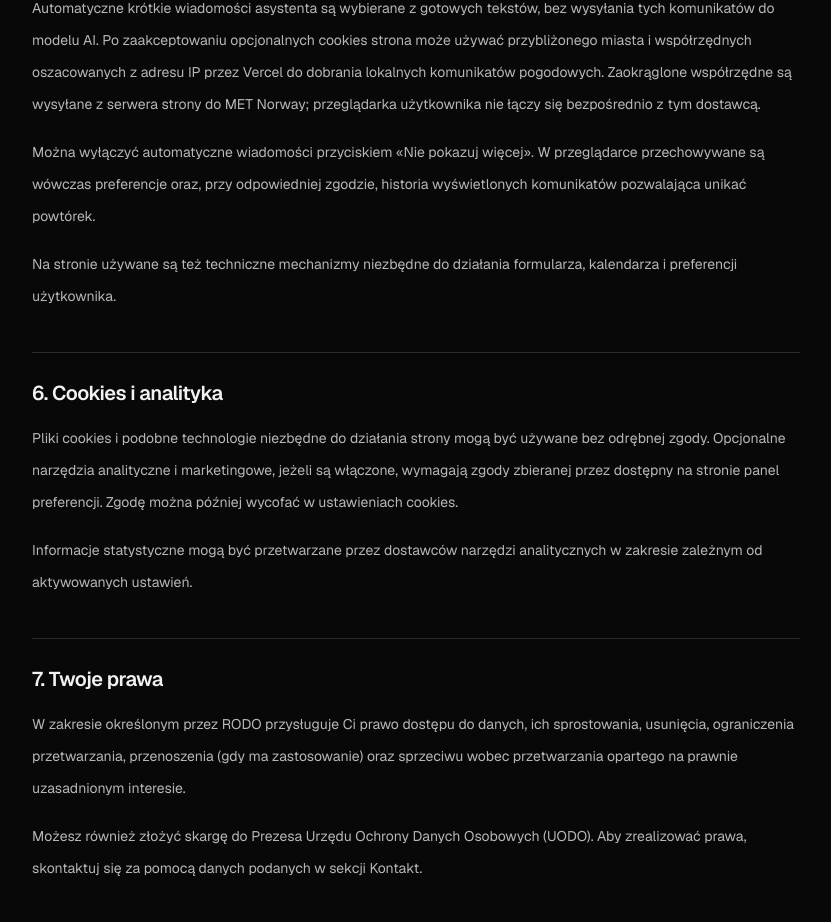
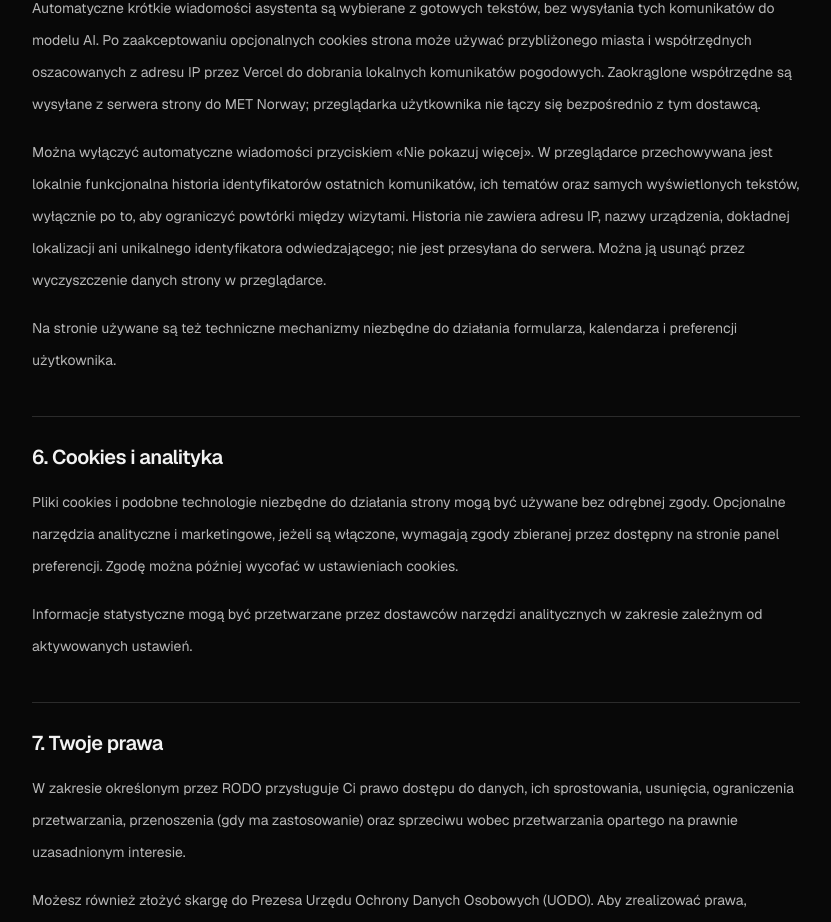
Before and after one commit to ft4k696bk6-prog/kacper-portfolio, a Next.js app: page /polityka-prywatnosci in a window 1280 px wide. Shown: the part 2013-2935 px from the top of the page, without its empty margins (224-1055 px from the left). Built offline with nearby package versions, Linux system fonts and the light colour scheme; no server answers.

Commit message:
docs(privacy): explain local-only anonymous shuffle history for repeat avoidance

```diff
--- a/src/app/(pl)/polityka-prywatnosci/page.tsx
+++ b/src/app/(pl)/polityka-prywatnosci/page.tsx
@@ -28,7 +28,7 @@ const sections=[
  {title:"5. Kalendarz i asystent AI",paragraphs:[
   "Podczas rezerwacji spotkania dane niezbędne do umówienia terminu są przekazywane do usługi kalendarzowej obsługującej rezerwacje. Dane wpisane w rozmowie z asystentem AI mogą zostać przekazane dostawcy modelu językowego w celu wygenerowania odpowiedzi. Nie wpisuj do czatu haseł, kluczy API, danych finansowych ani danych wrażliwych.",
   "Automatyczne krótkie wiadomości asystenta są wybierane z gotowych tekstów, bez wysyłania tych komunikatów do modelu AI. Po zaakceptowaniu opcjonalnych cookies strona może używać przybliżonego miasta i współrzędnych oszacowanych z adresu IP przez Vercel do dobrania lokalnych komunikatów pogodowych. Zaokrąglone współrzędne są wysyłane z serwera strony do MET Norway; przeglądarka użytkownika nie łączy się bezpośrednio z tym dostawcą.",
-  "Można wyłączyć automatyczne wiadomości przyciskiem «Nie pokazuj więcej». W przeglądarce przechowywane są wówczas preferencje oraz, przy odpowiedniej zgodzie, historia wyświetlonych komunikatów pozwalająca unikać powtórek.",
+  "Można wyłączyć automatyczne wiadomości przyciskiem «Nie pokazuj więcej». W przeglądarce przechowywana jest lokalnie funkcjonalna historia identyfikatorów ostatnich komunikatów, ich tematów oraz samych wyświetlonych tekstów, wyłącznie po to, aby ograniczyć powtórki między wizytami. Historia nie zawiera adresu IP, nazwy urządzenia, dokładnej lokalizacji ani unikalnego identyfikatora odwiedzającego; nie jest przesyłana do serwera. Można ją usunąć przez wyczyszczenie danych strony w przeglądarce.",
   "Na stronie używane są też techniczne mechanizmy niezbędne do działania formularza, kalendarza i preferencji użytkownika."
  ]},
  {title:"6. Cookies i analityka",paragraphs:[
```
